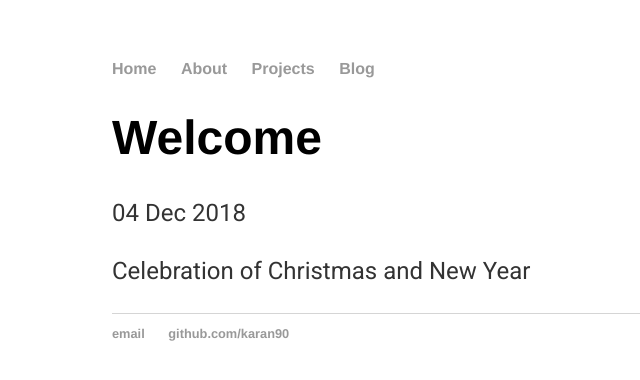
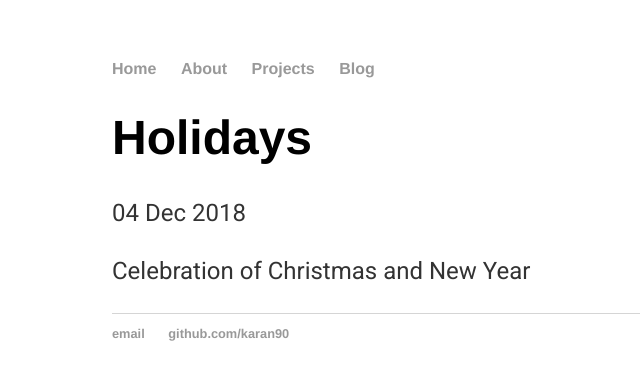
Before and after one commit to karan90/karan90.github.io, a Jekyll site: the page built from _posts/2018-12-04-Welcome.md, in a window 1280 px wide. Shown: the top 380 px of the page, without its empty margins (80-720 px from the left). Built offline with Jekyll 4.4.1, drawn with Linux system fonts in a browser that asks for light colours; our own code applies the rules of GitHub Pages for plain Markdown files.

Commit message:
Update 2018-12-04-Welcome.md
Addition of Jekyll config

```diff
--- a/_posts/2018-12-04-Welcome.md
+++ b/_posts/2018-12-04-Welcome.md
@@ -1 +1,7 @@
+---
+layout: post
+title: "Holidays"
+date: 2018-12-04
+---
+
 Celebration of Christmas and New Year
```
